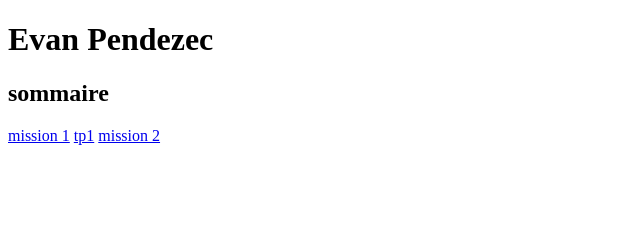
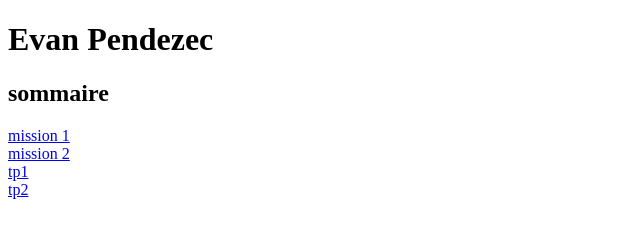
Before and after one commit to EvanPendezec/sommaire-web, a plain HTML site: page index.html in a window 1280 px wide. Shown: the whole page, without its empty margins (0-640 px from the left). Drawn offline with Linux system fonts and the light colour scheme.

Commit message:
Add files via upload

```diff
--- a/index.html
+++ b/index.html
@@ -8,8 +8,11 @@
 <body>
     <h1>Evan Pendezec</h1>
     <h2>sommaire</h2>
-   <a href="mission_1/index.html">mission 1</a>
-   <a href="tp1/index.html">tp1</a>
-   <a href="mission_2/index.html">mission 2</a>
+   <a href="mission_1/index.html">mission 1</a> <br>
+   <a href="mission_2/index.html">mission 2</a><br>
+  <a href="tp1/index.html">tp1</a> <br>
+   <a href="tp2/index.html">tp2</a><br>
+
+
 </body>
 </html>
```
